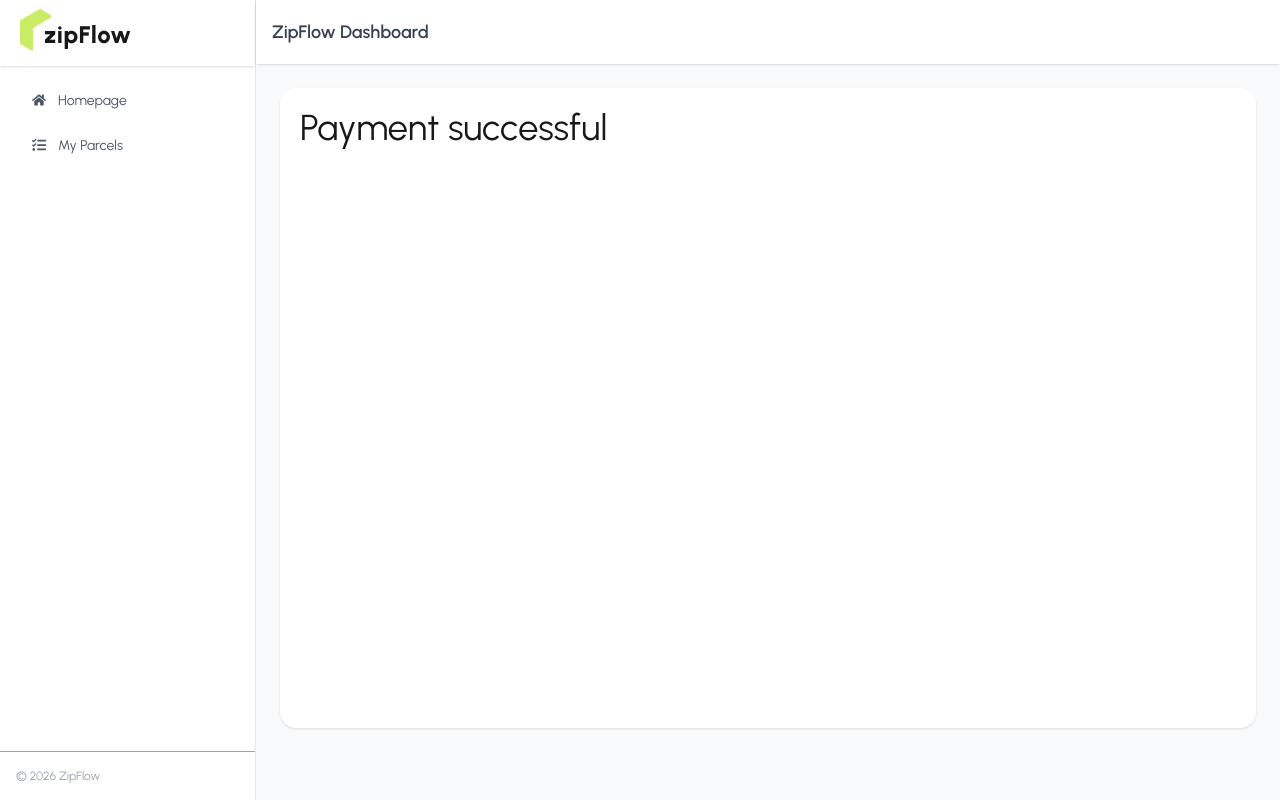
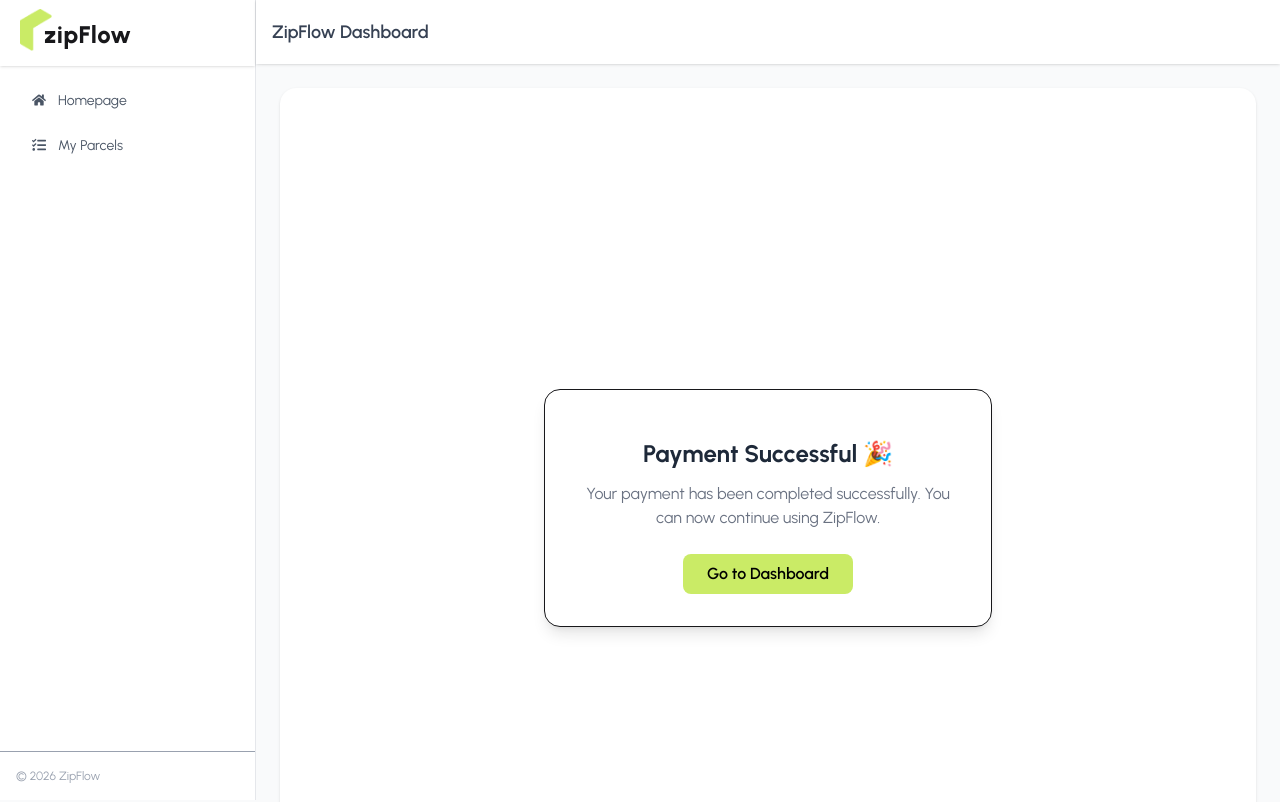
Before and after one commit to tajulislamshuvo/zipflow-client, a React (Vite) app: page /dashboard/payment-success in a window 1280 px wide. Shown: the top 802 px of the page. Built offline with nearby package versions, Linux system fonts and the light colour scheme; no server answers; sample sign-in values are in the browser's storage.

Commit message:
add payment functionality

```diff
--- a/src/pages/Dashboard/MyParcels/MyParcels.jsx
+++ b/src/pages/Dashboard/MyParcels/MyParcels.jsx
@@ -8,7 +8,7 @@ import { Link } from "react-router";
 
 const MyParcels = () => {
   const axiosSecure = useAxiosSecure();
-  const { user } = useAuth();
+  const { user, loading } = useAuth();
   const {
     isPending,
     data: parcels = [],
@@ -48,7 +48,21 @@ const MyParcels = () => {
     });
   };
 
-  if (isPending) {
+  const handlePayment = async (parcel) => {
+    const paymentInfo = {
+      parcelId: parcel._id,
+      cost: parcel.cost,
+      senderEmail: parcel.senderEmail,
+      parcelName: parcel.parcelName,
+    };
+    const res = await axiosSecure.post("/create-checkout-session", paymentInfo);
+    console.log(res.data);
+
+    // window.location.href = res.data.url;
+    window.location.assign(res.data.url);
+  };
+
+  if (isPending || loading) {
     return <LoadingSpinner></LoadingSpinner>;
   }
   return (
@@ -75,14 +89,17 @@ const MyParcels = () => {
                 <td>{parcel.cost}</td>
                 <td>
                   {parcel.paymentStatus === "paid" ? (
-                    <span className="text-green-400 font-bold">Paid</span>
+                    <span className="text-green-400 font-bold px-2 py-1">
+                      Paid
+                    </span>
                   ) : (
-                    <Link
-                      to={`/dashboard/payment/${parcel._id}`}
+                    <button
+                      onClick={() => handlePayment(parcel)}
+                      // to={`/dashboard/payment/${parcel._id}`}
                       className="bg-[#caeb66] hover:bg-primary/85 cursor-pointer hover:text-black/80 text-xs transition text-black/70 font-bold px-3 py-1 rounded-lg  border border-green-200"
                     >
                       Pay
-                    </Link>
+                    </button>
                   )}
                 </td>
                 <td>{parcel.deliveryStatus}</td>
--- a/src/pages/Dashboard/Payment/PaymentSuccess.jsx
+++ b/src/pages/Dashboard/Payment/PaymentSuccess.jsx
@@ -1,9 +1,48 @@
-import React from "react";
+import React, { useEffect } from "react";
+// import { CheckCircle } from "lucide-react";
+import { Link, useSearchParams } from "react-router";
+import useAxiosSecure from "../../../hooks/useAxiosSecure";
 
 const PaymentSuccess = () => {
+  const [searchParams] = useSearchParams();
+  const sessionId = searchParams.get("session_id");
+  const axiosSecure = useAxiosSecure();
+  console.log(sessionId);
+  useEffect(() => {
+    if (sessionId) {
+      axiosSecure
+        .patch(`/payment-success?session_id=${sessionId}`)
+        .then((res) => console.log(res.data));
+    }
+  }, [sessionId, axiosSecure]);
+
   return (
-    <div>
-      <h2 className="text-4xl">Payment successful</h2>
+    <div className="min-h-screen flex items-center justify-center bg-white px-4">
+      <div className="max-w-md w-full bg-white border rounded-2xl shadow-lg p-8 text-center">
+        {/* Icon */}
+        <div className="flex justify-center mb-4">
+          {/* <CheckCircle className="text-[#caeb66] w-16 h-16" /> */}
+        </div>
+
+        {/* Title */}
+        <h2 className="text-2xl font-bold text-gray-800">
+          Payment Successful 🎉
+        </h2>
+
+        {/* Message */}
+        <p className="text-gray-500 mt-3">
+          Your payment has been completed successfully. You can now continue
+          using ZipFlow.
+        </p>
+
+        {/* Button */}
+        <Link
+          to="/dashboard"
+          className="mt-6 inline-block bg-[#caeb66] text-black font-semibold px-6 py-2 rounded-lg hover:opacity-90 transition"
+        >
+          Go to Dashboard
+        </Link>
+      </div>
     </div>
   );
 };
--- a/src/pages/SendParcel/SendParcel.jsx
+++ b/src/pages/SendParcel/SendParcel.jsx
@@ -60,7 +60,7 @@ const SendParcel = () => {
       showCancelButton: true,
       confirmButtonColor: "#3085d6",
       cancelButtonColor: "#d33",
-      confirmButtonText: "I agree",
+      confirmButtonText: "Confirm and continue payment",
     }).then((result) => {
       if (result.isConfirmed) {
         // save the percel info to the database
```
Also changed, not shown: src/routes/PrivateRoute.jsx (+11 -11 lines).
